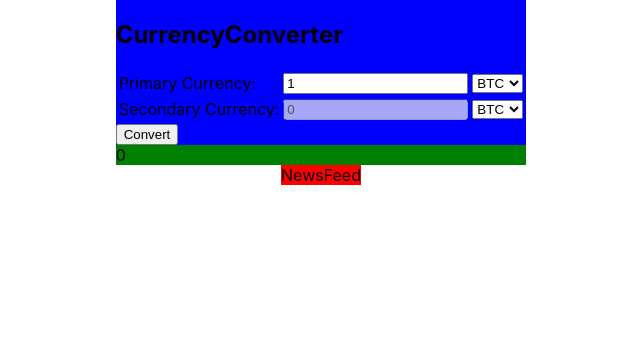
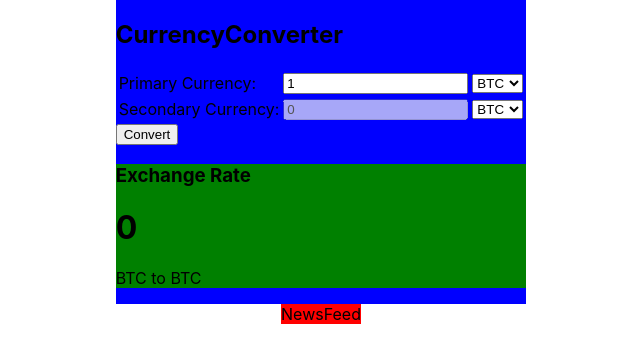
Before and after one commit to kpilszak/crypto-dashboard, a React (Create React App) app: page / in a window 1280 px wide. Shown: the top 362 px of the page, without its empty margins (319-959 px from the left). Built offline with nearby package versions, Linux system fonts and the light colour scheme.

Commit message:
Style ExchangeRate component

```diff
--- a/src/components/CurrencyConverter.js
+++ b/src/components/CurrencyConverter.js
@@ -90,6 +90,8 @@
             </div>
             <ExchangeRate
                 exchangeRate={exchangeRate}
+                chosenPrimaryCurrency={chosenPrimaryCurrency}
+                chosenSecondaryCurrency={chosenSecondaryCurrency}
             />
         </div>
     )
--- a/src/components/ExchangeRate.js
+++ b/src/components/ExchangeRate.js
@@ -1,7 +1,9 @@
-const ExchangeRate = ({exchangeRate}) => {
+const ExchangeRate = ({exchangeRate, chosenPrimaryCurrency, chosenSecondaryCurrency}) => {
     return (
         <div className="exchange-rate">
-            {exchangeRate}
+            <h3>Exchange Rate</h3>
+            <h1>{exchangeRate}</h1>
+            <p>{chosenPrimaryCurrency} to {chosenSecondaryCurrency}</p>
         </div>
     )
 }
```
